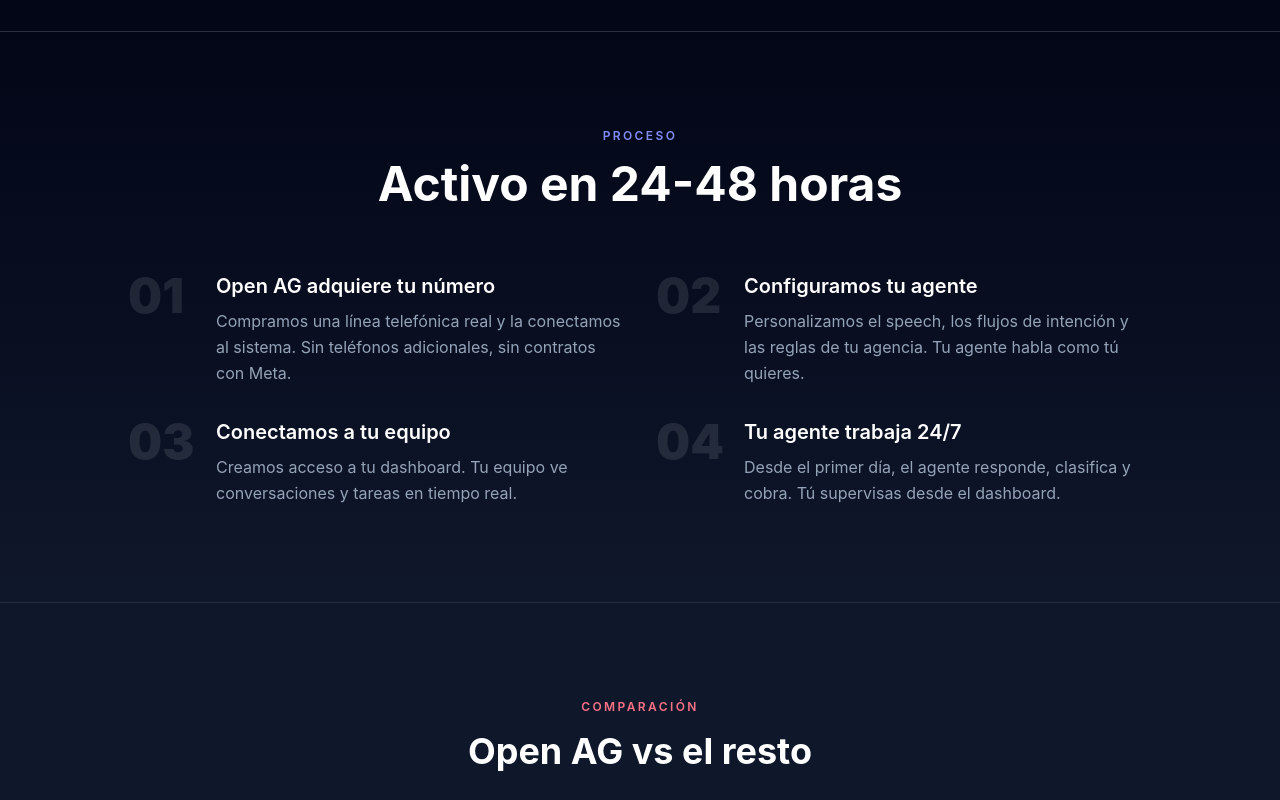
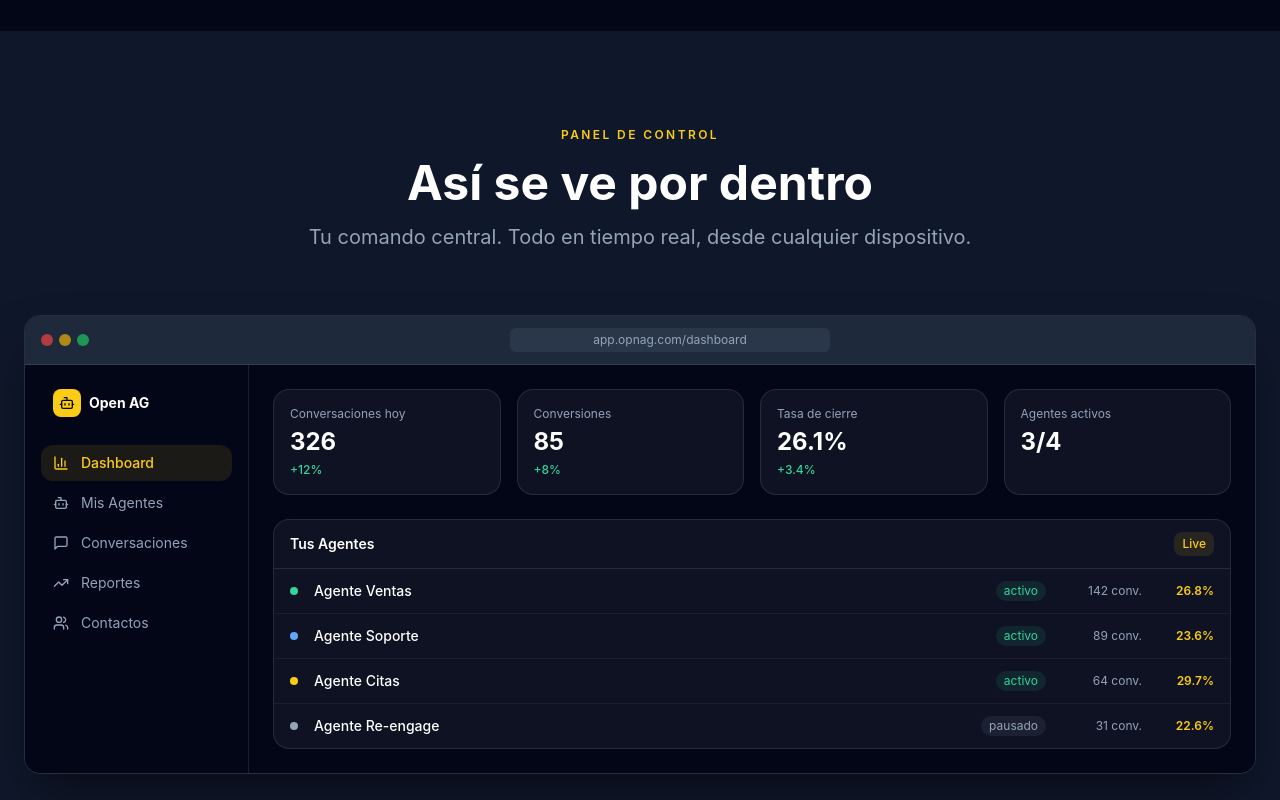
Before and after one commit to marcosjr2026/agentflow-ai, a React (Vite) app in the folder client/: page / in a window 1280 px wide. Shown: the part 3800-4600 px from the top of the page. Built offline with nearby package versions, Linux system fonts and the light colour scheme; no server answers.

Commit message:
feat: add dashboard preview mockup section to landing

```diff
--- a/client/src/pages/Landing.jsx
+++ b/client/src/pages/Landing.jsx
@@ -289,6 +289,115 @@
   );
 }
 
+function DashboardPreview({ lang }) {
+  const T = t[lang];
+  const agents = [
+    { name: 'Agente Ventas', status: 'activo', conversations: 142, conversions: 38, rate: '26.8%', color: 'bg-emerald-400' },
+    { name: 'Agente Soporte', status: 'activo', conversations: 89, conversions: 21, rate: '23.6%', color: 'bg-blue-400' },
+    { name: 'Agente Citas', status: 'activo', conversations: 64, conversions: 19, rate: '29.7%', color: 'bg-yellow-400' },
+    { name: 'Agente Re-engage', status: 'pausado', conversations: 31, conversions: 7, rate: '22.6%', color: 'bg-slate-400' },
+  ];
+  return (
+    <section className="bg-slate-900 py-24 px-6">
+      <div className="mx-auto max-w-7xl">
+        <div className="text-center mb-16">
+          <p className="text-xs font-semibold uppercase tracking-[0.2em] text-yellow-400 mb-4">
+            {lang === 'es' ? 'PANEL DE CONTROL' : 'CONTROL PANEL'}
+          </p>
+          <h2 className="text-4xl md:text-5xl font-bold text-white">
+            {lang === 'es' ? 'Así se ve por dentro' : 'See what\'s inside'}
+          </h2>
+          <p className="mt-4 text-xl text-slate-400 max-w-2xl mx-auto">
+            {lang === 'es'
+              ? 'Tu comando central. Todo en tiempo real, desde cualquier dispositivo.'
+              : 'Your command center. Everything in real time, from any device.'}
+          </p>
+        </div>
+
+        {/* Browser mockup frame */}
+        <div className="rounded-2xl border border-white/10 overflow-hidden shadow-2xl shadow-black/50">
+          {/* Browser chrome */}
+          <div className="bg-slate-800 px-4 py-3 flex items-center gap-3 border-b border-white/10">
+            <div className="flex gap-1.5">
+              <div className="w-3 h-3 rounded-full bg-red-500/70" />
+              <div className="w-3 h-3 rounded-full bg-yellow-500/70" />
+              <div className="w-3 h-3 rounded-full bg-green-500/70" />
+            </div>
+            <div className="flex-1 bg-slate-700/60 rounded-md px-3 py-1 text-xs text-slate-400 max-w-xs mx-auto text-center">
+              app.opnag.com/dashboard
+            </div>
+          </div>
+
+          {/* Dashboard content */}
+          <div className="bg-slate-950 flex">
+            {/* Sidebar */}
+            <div className="hidden md:flex flex-col w-56 border-r border-white/10 p-4 gap-1">
+              <div className="flex items-center gap-2 px-3 py-2 mb-4">
+                <div className="h-7 w-7 bg-yellow-400 rounded-lg flex items-center justify-center">
+                  <Bot className="h-4 w-4 text-slate-950" />
+                </div>
+                <span className="text-sm font-bold text-white">Open AG</span>
+              </div>
+              {[
+                { icon: BarChart3, label: lang === 'es' ? 'Dashboard' : 'Dashboard', active: true },
+                { icon: Bot, label: lang === 'es' ? 'Mis Agentes' : 'My Agents', active: false },
+                { icon: MessageSquare, label: lang === 'es' ? 'Conversaciones' : 'Conversations', active: false },
+                { icon: TrendingUp, label: lang === 'es' ? 'Reportes' : 'Reports', active: false },
+                { icon: Users, label: lang === 'es' ? 'Contactos' : 'Contacts', active: false },
+              ].map(item => (
+                <div key={item.label} className={`flex items-center gap-3 px-3 py-2 rounded-xl text-sm transition-colors ${item.active ? 'bg-yellow-400/10 text-yellow-400 font-medium' : 'text-slate-400'}`}>
+                  <item.icon className="h-4 w-4" />
+                  {item.label}
+                </div>
+              ))}
+            </div>
+
+            {/* Main content */}
+            <div className="flex-1 p-6 overflow-hidden">
+              {/* Stats row */}
+              <div className="grid grid-cols-2 lg:grid-cols-4 gap-4 mb-6">
+                {[
+                  { label: lang === 'es' ? 'Conversaciones hoy' : 'Conversations today', value: '326', delta: '+12%', color: 'text-emerald-400' },
+                  { label: lang === 'es' ? 'Conversiones' : 'Conversions', value: '85', delta: '+8%', color: 'text-emerald-400' },
+                  { label: lang === 'es' ? 'Tasa de cierre' : 'Close rate', value: '26.1%', delta: '+3.4%', color: 'text-emerald-400' },
+                  { label: lang === 'es' ? 'Agentes activos' : 'Active agents', value: '3/4', delta: '', color: 'text-yellow-400' },
+                ].map(stat => (
+                  <div key={stat.label} className="bg-white/5 rounded-2xl p-4 border border-white/10">
+                    <p className="text-xs text-slate-400 mb-1">{stat.label}</p>
+                    <p className="text-2xl font-bold text-white">{stat.value}</p>
+                    {stat.delta && <p className={`text-xs font-medium mt-1 ${stat.color}`}>{stat.delta}</p>}
+                  </div>
+                ))}
+              </div>
+
+              {/* Agents table */}
+              <div className="bg-white/5 rounded-2xl border border-white/10 overflow-hidden">
+                <div className="px-4 py-3 border-b border-white/10 flex items-center justify-between">
+                  <p className="text-sm font-semibold text-white">{lang === 'es' ? 'Tus Agentes' : 'Your Agents'}</p>
+                  <span className="text-xs bg-yellow-400/10 text-yellow-400 px-2 py-1 rounded-lg font-medium">Live</span>
+                </div>
+                <div className="divide-y divide-white/5">
+                  {agents.map(agent => (
+                    <div key={agent.name} className="flex items-center gap-4 px-4 py-3">
+                      <div className={`w-2 h-2 rounded-full ${agent.color} flex-shrink-0`} />
+                      <p className="text-sm text-white font-medium flex-1 min-w-0 truncate">{agent.name}</p>
+                      <span className={`text-xs px-2 py-0.5 rounded-full hidden sm:inline ${agent.status === 'activo' || agent.status === 'active' ? 'bg-emerald-400/10 text-emerald-400' : 'bg-slate-400/10 text-slate-400'}`}>
+                        {agent.status}
+                      </span>
+                      <p className="text-xs text-slate-400 hidden md:block w-20 text-right">{agent.conversations} conv.</p>
+                      <p className="text-xs font-semibold text-yellow-400 w-14 text-right">{agent.rate}</p>
+                    </div>
+                  ))}
+                </div>
+              </div>
+            </div>
+          </div>
+        </div>
+      </div>
+    </section>
+  );
+}
+
 function HowItWorks({ lang }) {
   const T = t[lang];
   const steps = [
@@ -430,6 +539,7 @@
       <AgentHighlight lang={lang} />
       <AgentConfig lang={lang} />
       <Features lang={lang} />
+      <DashboardPreview lang={lang} />
       <HowItWorks lang={lang} />
       <Comparison lang={lang} />
       <Pricing lang={lang} />
```
